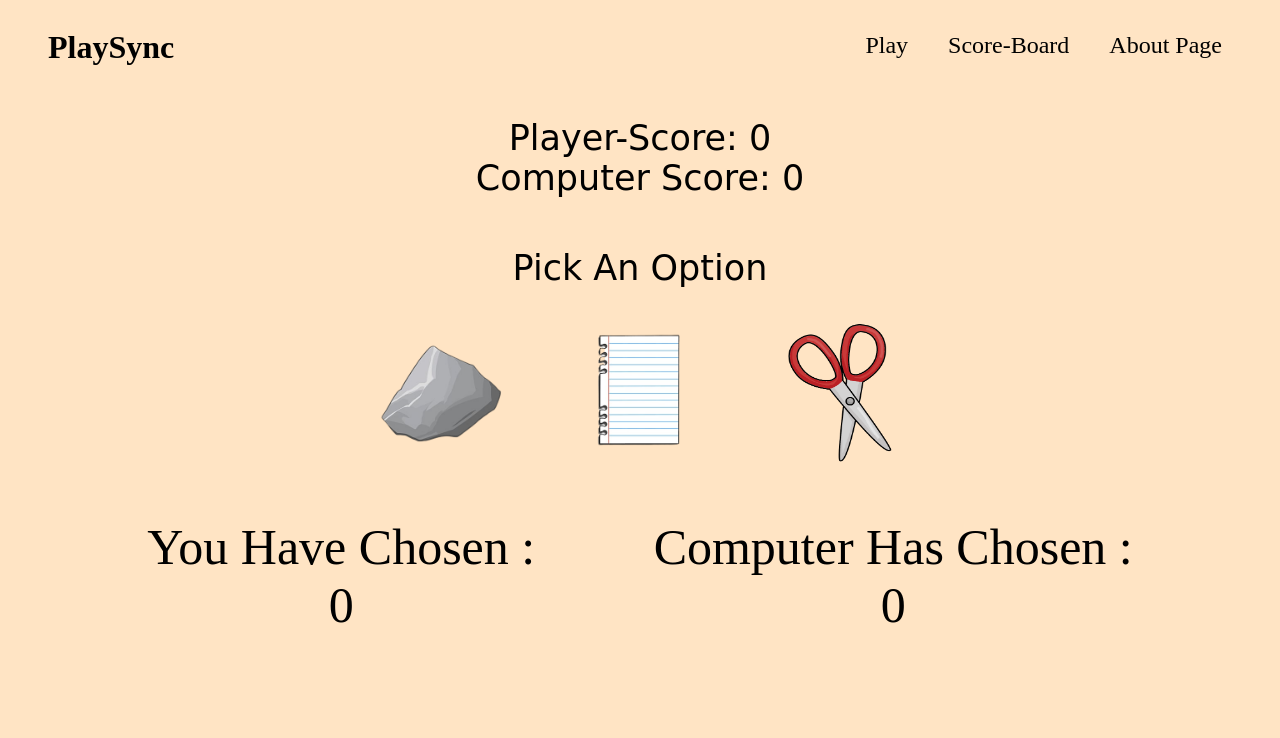
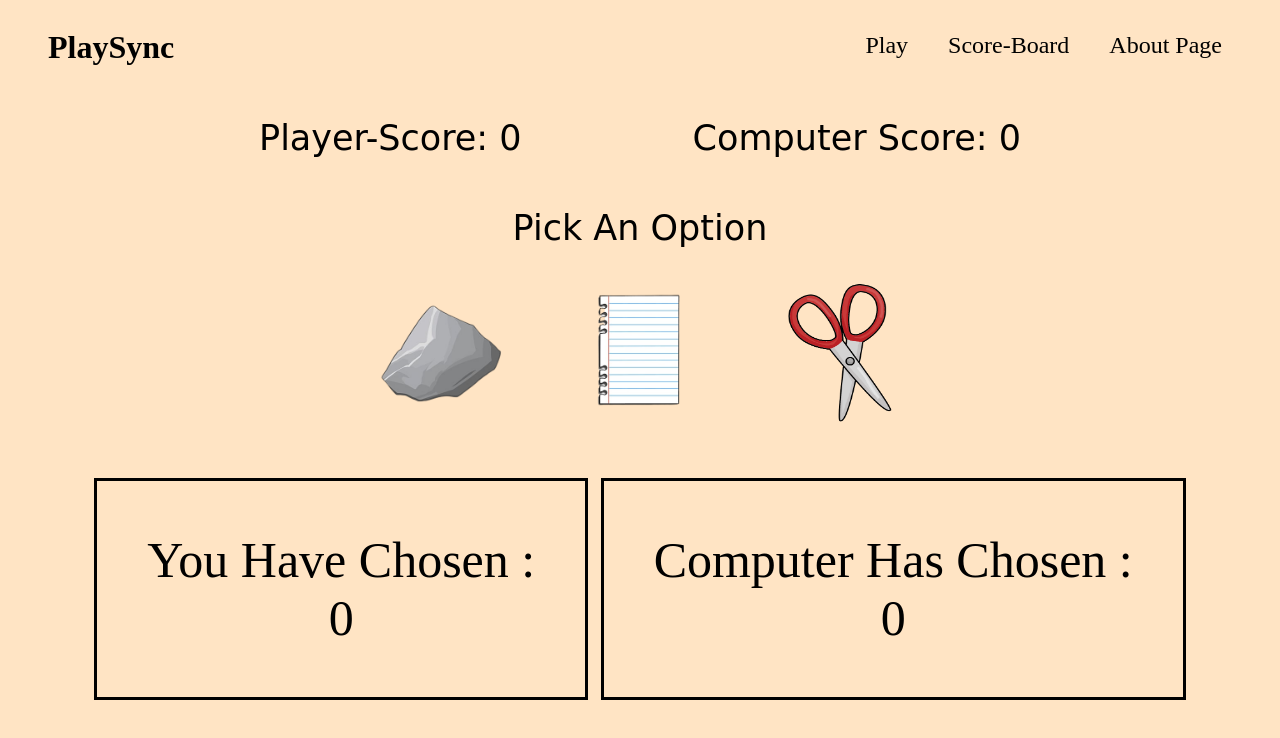
Before and after one commit to 1Pinesh/Rock-Paper-Scissors, a plain HTML site: page index.html in a window 1280 px wide. Drawn offline with Linux system fonts and the light colour scheme; a web font is replaced by a local one.

Commit message:
sperating the score in the row

```diff
--- a/index.html
+++ b/index.html
@@ -47,11 +47,11 @@
                 </div>
             </div>
             <div class="selection-con">
-                <div class="player-selection">
+                <div class="player-option">
                     You Have Chosen :
                     <span id="player-choice">0</span>
                 </div>
-            <div class="computer-selection">
+            <div class="computer-option">
                     Computer Has Chosen :
                  <span id="computer-choice">0</span>
             </div>
--- a/stylesheet.css
+++ b/stylesheet.css
@@ -69,7 +69,8 @@ body{
 
 .score {
     display: flex;
-    flex-direction: column;
+    flex-direction: row;
+    justify-content: space-evenly;
 }
 /* Setting the title to the centre */
 .title-text{
@@ -109,11 +110,15 @@ body{
     margin-top: 50px;
 
 }
-.player-selection ,.computer-selection {
+.player-option ,.computer-option {
     display: flex;
     flex-direction: column;
     justify-content: center;
     align-items: center;
-
+    border: 3px solid black;
     font-size: 50px;
 }
+
+.player-option ,.computer-option {
+ padding: 50px;
+}
```
